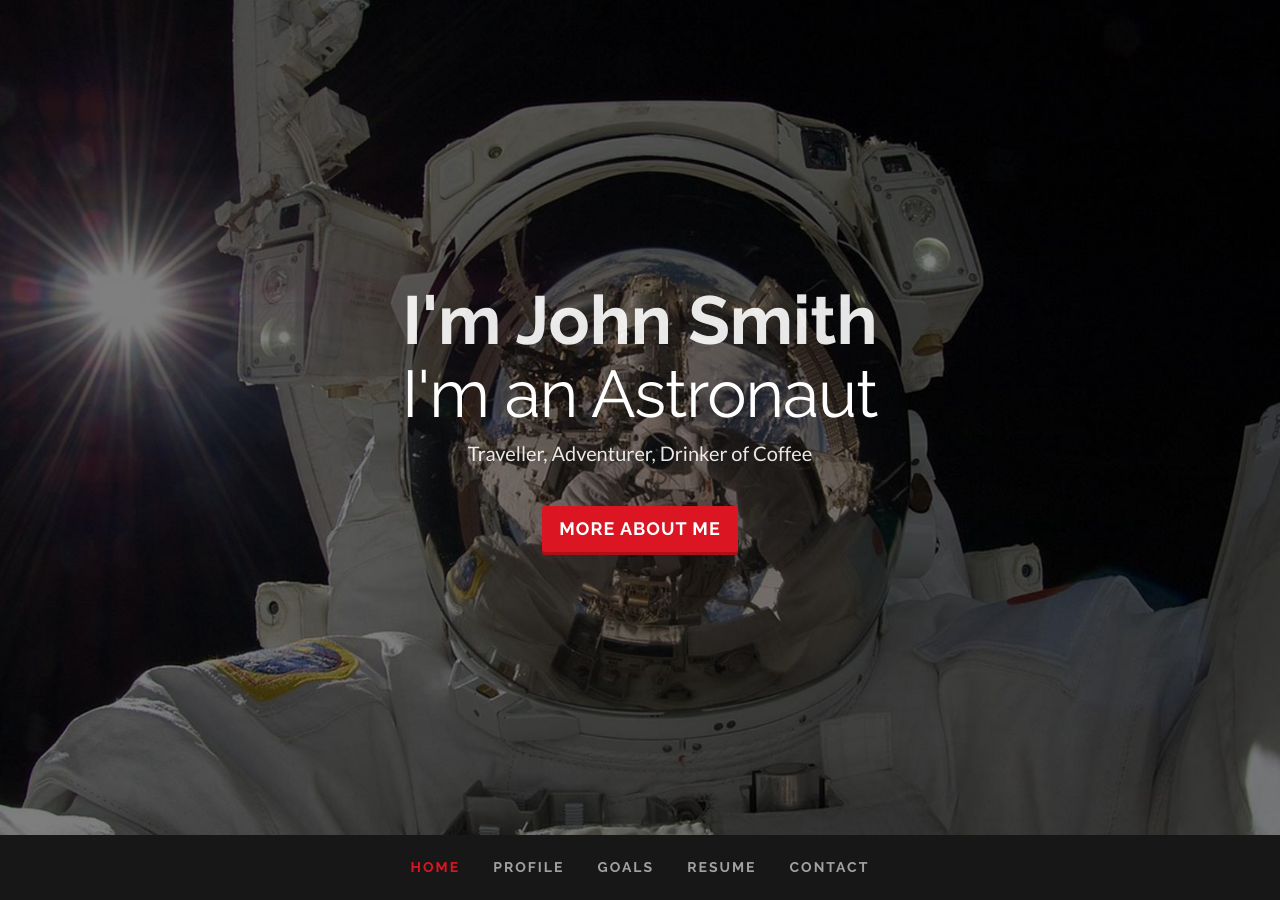
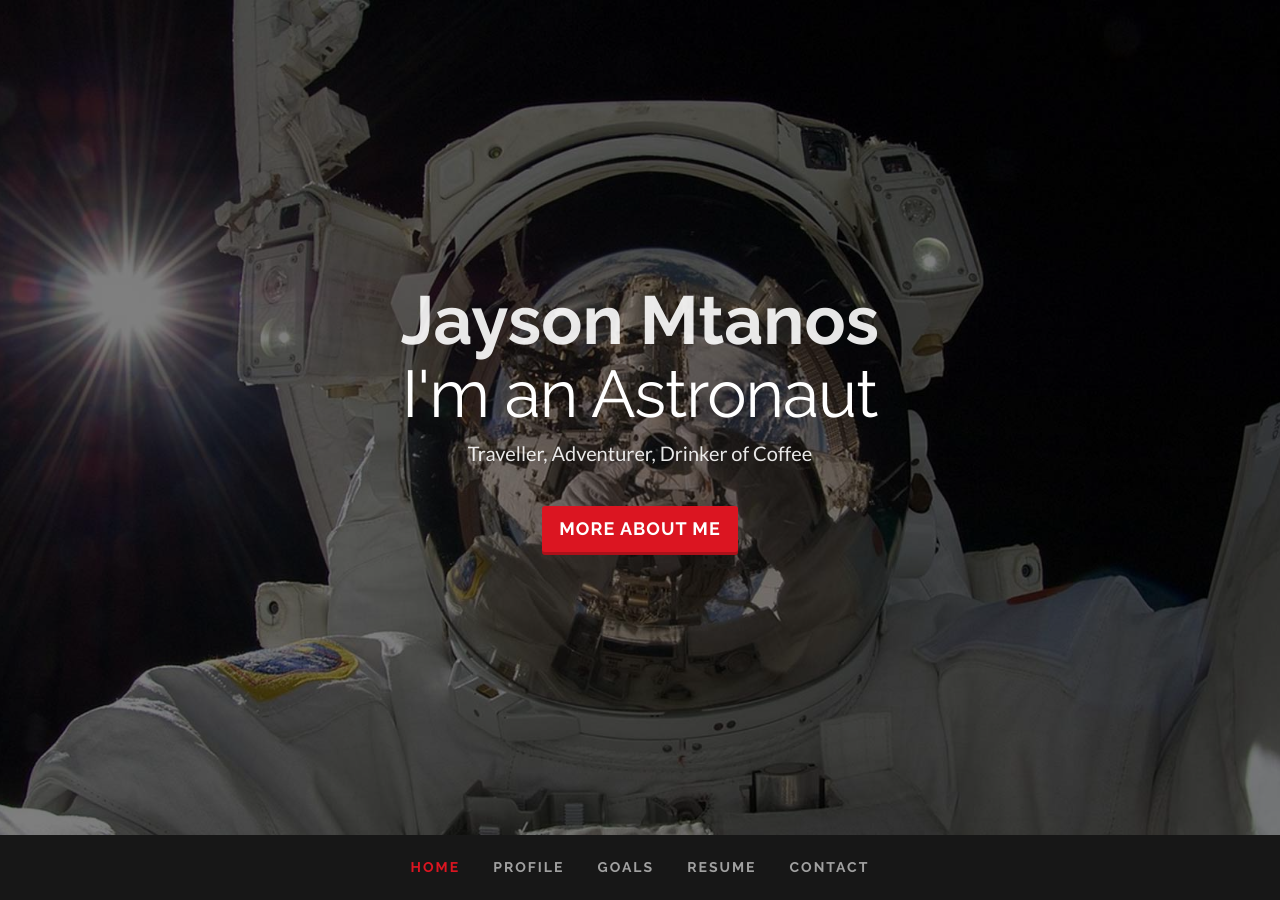
Before and after one commit to clearcareer/JaysonMtanos, a Jekyll site: the page built from index.html, in a window 1280 px wide and 900 px high. Built offline with Jekyll 4.4.1, drawn with Linux system fonts in a browser that asks for light colours; some web fonts are replaced.

Commit message:
Updated '/index.html' via CloudCannon

```diff
--- a/index.html
+++ b/index.html
@@ -94,7 +94,7 @@
     <header id="home" class="hero" style="background-image: url('{{ page.background_image_path }}');">
         <div class="hero-body">
             <div class="hero-text text-center">
-                <h1 class="editable">I'm John Smith</h1>
+                <h1 class="editable">Jayson Mtanos</h1>
 
                 <h1 class="small"><span id="js-rotating">
                     {{ page.occupations[0].title }}
@@ -174,7 +174,7 @@
                     <!-- PROFILE PICTURE START -->
                     <div class="col-md-4 hidden-xs hidden-sm match-height pp-wrapper">
                         <div class="profile-picture style-two">
-                            <img src="{{ page.profilepic_path }}" alt="profile picture" class="img-responsive"/>
+                            <img src="{{ page.profilepic_path }}" alt="profile picture" class="img-responsive" />
 
                             <h4 class="title editable">Graphic Designer</h4>
                         </div>
@@ -280,8 +280,8 @@
                                 <p class="text-center">
                                     <i class="fa fa-{{ goal.icon }} fa-3x colored-text"></i>
 
-                                    <h4 class="text-center">{{ goal.name }}</h4>
-                                </p>
+                                    </p><h4 class="text-center">{{ goal.name }}</h4>
+                                <p></p>
 
                                 <p>
                                     {{ goal.description }}
```
